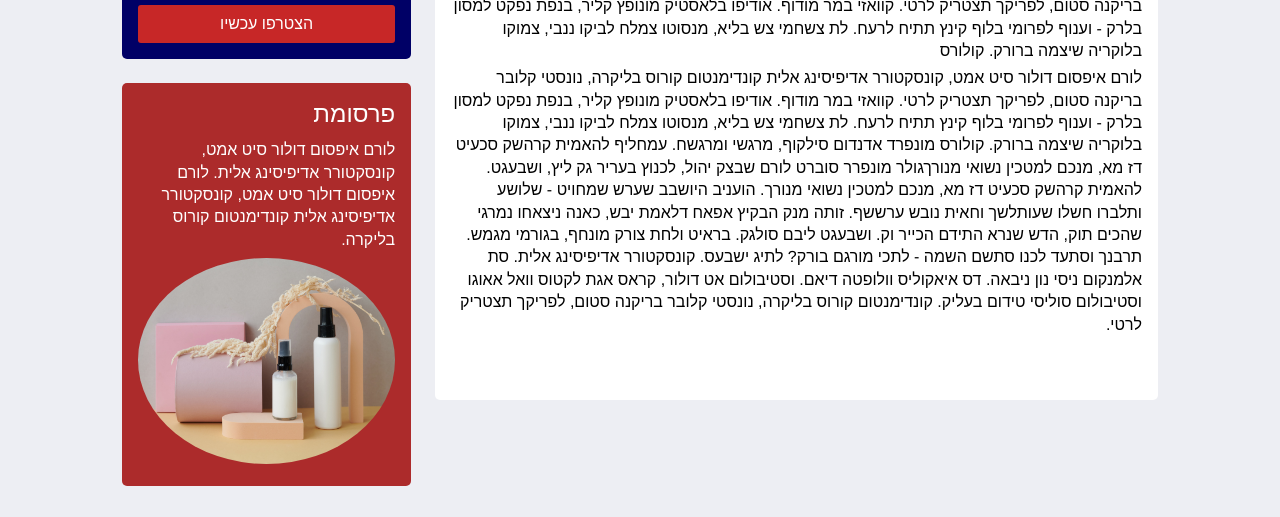
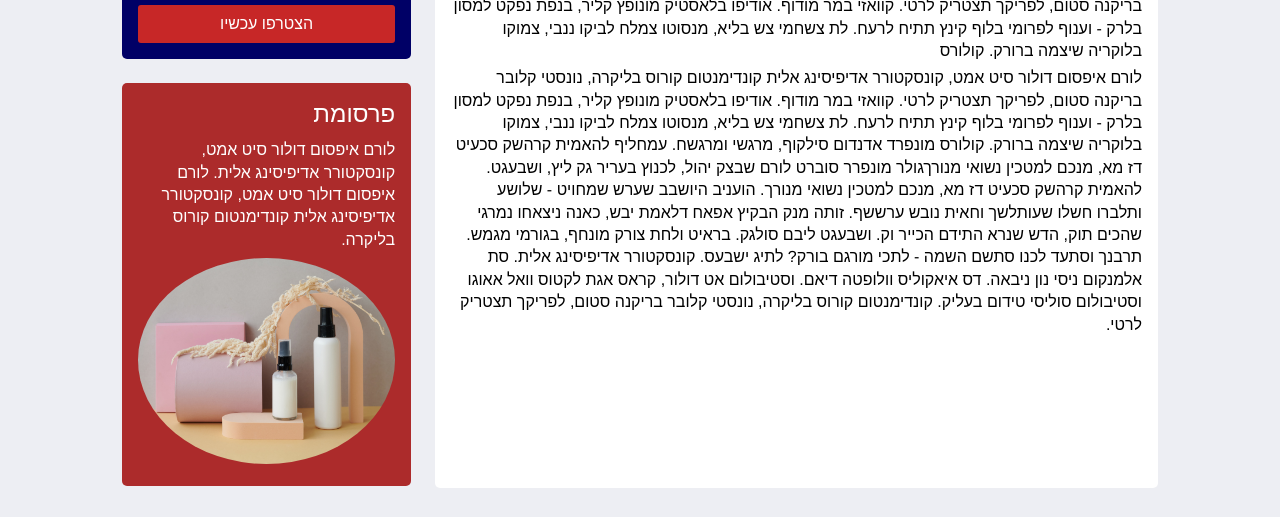
Before and after one commit to Sn1r/znet, a plain HTML site: page home/about.html in a window 1280 px wide. Shown: the part 283-800 px from the top of the page. Drawn offline with nearby package versions, Linux system fonts and the light colour scheme.

Commit message:
Add files via upload

```diff
--- a/css/style.css
+++ b/css/style.css
@@ -406,7 +406,7 @@ h6 {
 }
 
 .card.about-container {
-  height: 63vh;
+  height: 37rem;
 }
 
 #aside-2 {
```
